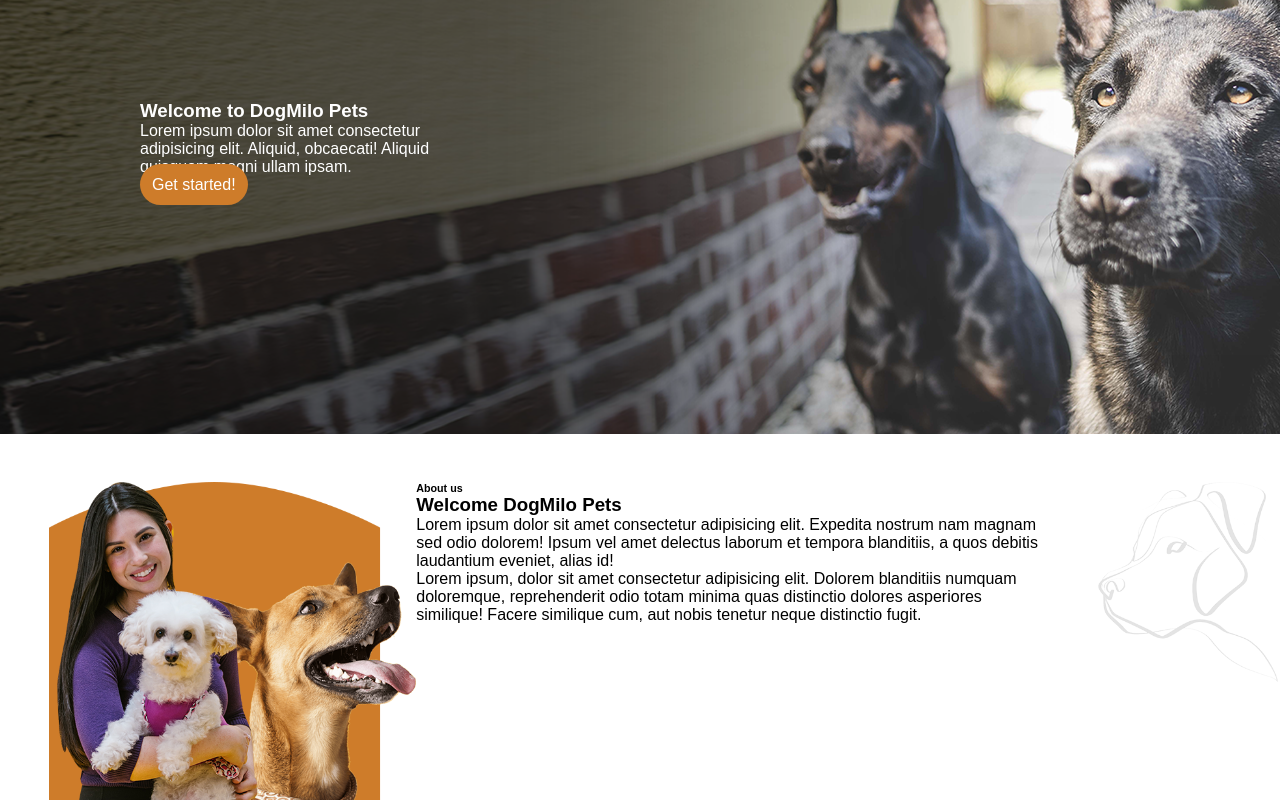
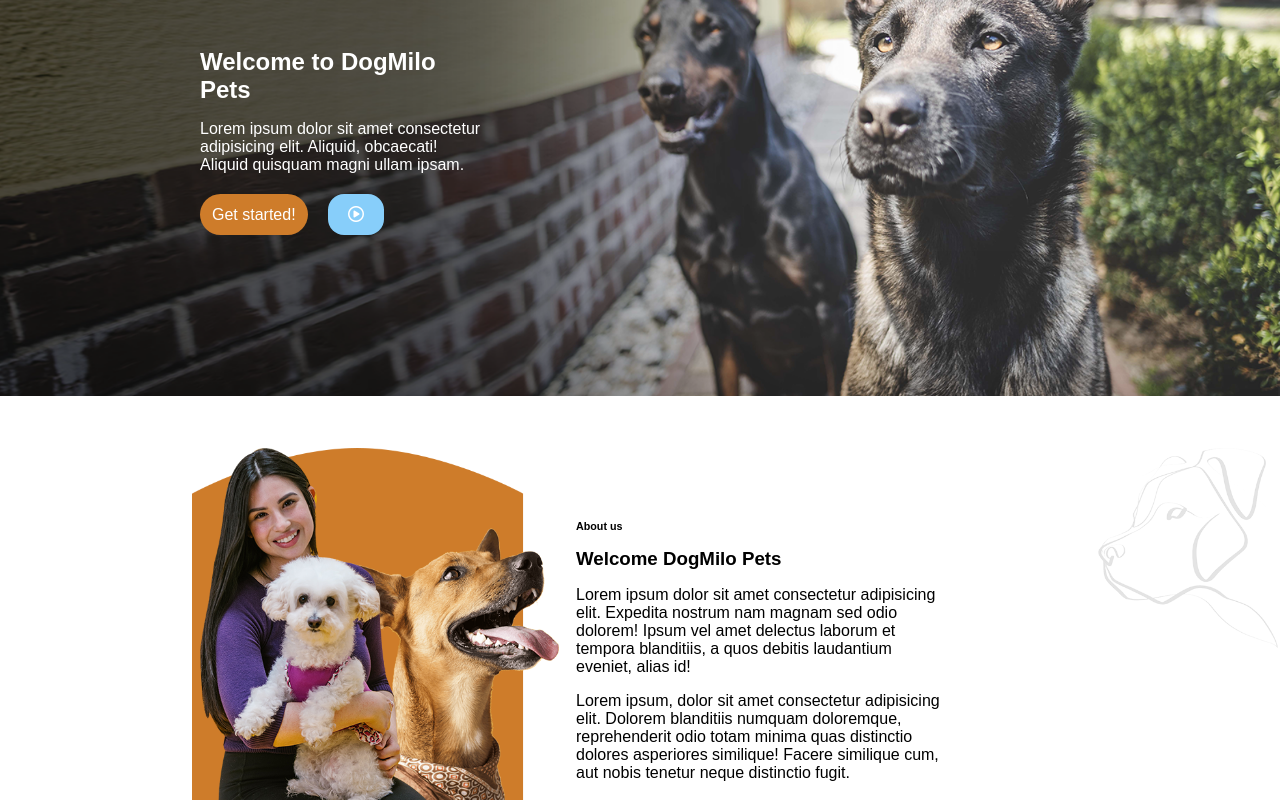
Before and after one commit to simone-nolberto/proj-html-vuejs, a Vue app: page / in a window 1280 px wide. Shown: the part 300-1100 px from the top of the page. Built offline with nearby package versions, Linux system fonts and the light colour scheme; some icons are missing.

Commit message:
update with minor structure fix

```diff
--- a/src/components/AppMain.vue
+++ b/src/components/AppMain.vue
@@ -69,17 +69,19 @@ export default {
 
     <div class="welcome">
 
+        <img src="/src/assets/img/b.png" alt="">
+
         <div class="container">
             <div class="cta_box">
 
-                <h3>Welcome to DogMilo Pets</h3>
+                <h2>Welcome to DogMilo Pets</h2>
 
                 <p>
                     Lorem ipsum dolor sit amet consectetur adipisicing elit. Aliquid, obcaecati! Aliquid quisquam magni
                     ullam ipsam.
                 </p>
 
-                <a href="#">Get started!</a>
+                <a href="#">Get started!</a> <a class="play" href="#"><i class="fa-regular fa-circle-play"></i></a>
             </div>
 
         </div>
@@ -89,12 +91,13 @@ export default {
     <div class="about">
 
         <div class="container">
+
             <div>
                 <img src="../assets/img/about.png" alt="">
             </div>
 
 
-            <div>
+            <div class="about-text">
                 <h6>About us</h6>
 
                 <h3>Welcome DogMilo Pets</h3>
@@ -165,7 +168,6 @@ export default {
         </div>
     </div>
 
-
     <div class="reviews">
 
         <div class="container">
--- a/src/style.css
+++ b/src/style.css
@@ -23,7 +23,7 @@ a {
 
 
 .container {
-  width: 1000px;
+  width: 70%;
   display: flex;
   margin: auto;
   justify-content: space-between;
@@ -67,15 +67,21 @@ a {
 /* #region main */
 
 .welcome {
-  background-image: url(./assets/img/b.png);
-  min-height: 600px;
+  position: relative;
 
+  & img {
+    width: 100%;
+  }
 
   .cta_box {
     color: white;
     width: 300px;
     position: absolute;
-    top: 400px;
+    top: 35%;
+
+    * {
+      margin: 1rem 0.5rem;
+    }
 
 
 
@@ -86,12 +92,19 @@ a {
       color: white;
     }
 
+    .play {
+      background-color: lightskyblue;
+      border-radius: 1rem;
+
+
+    }
+
   }
 }
 
 
 .about {
-
+  position: relative;
   padding: 3rem 0;
   display: flex;
 
@@ -99,8 +112,21 @@ a {
     height: 400px;
   }
 
+  .about-text {
+    position: absolute;
+    width: 400px;
+    right: 25%;
+    top: 6.5rem;
+
+    * {
+      margin: 1rem;
+    }
+  }
+
   & .side-img {
     height: 200px;
+    position: absolute;
+    right: 0;
 
   }
 
@@ -243,7 +269,7 @@ a {
 
 /* #region footer */
 
-.newsletter{
+.newsletter {
   width: 800px;
   height: 200px;
   margin: auto;
@@ -252,14 +278,14 @@ a {
   position: relative;
   bottom: 5rem;
 
-  & img{
+  & img {
     height: 300px;
     position: absolute;
     bottom: 0;
     left: 30px;
   }
 
-  .news-cta{
+  .news-cta {
     position: absolute;
     right: 50px;
     top: 80px;
```
